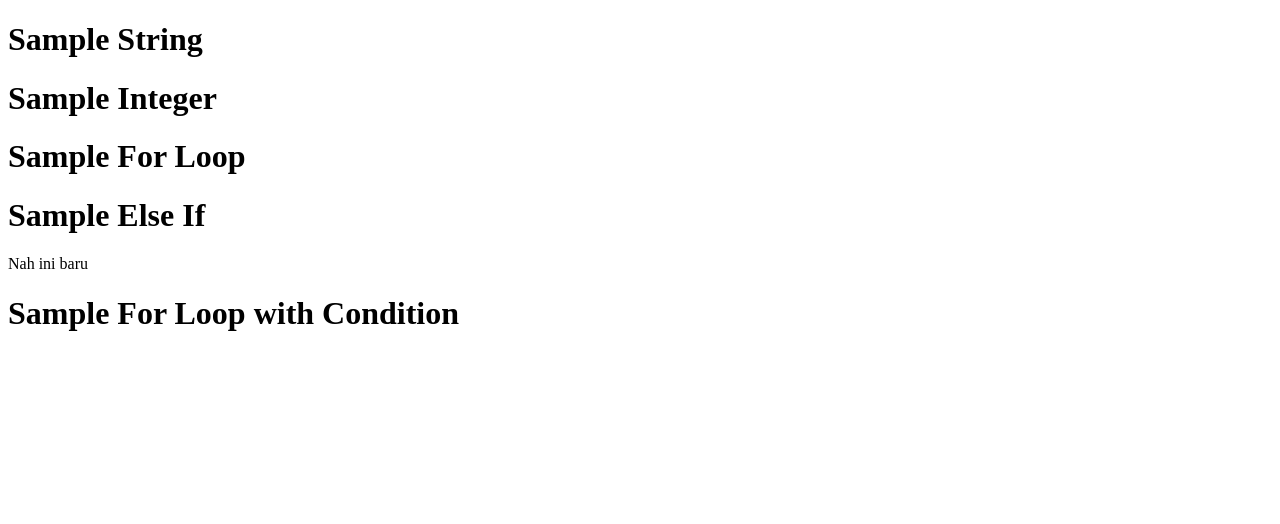
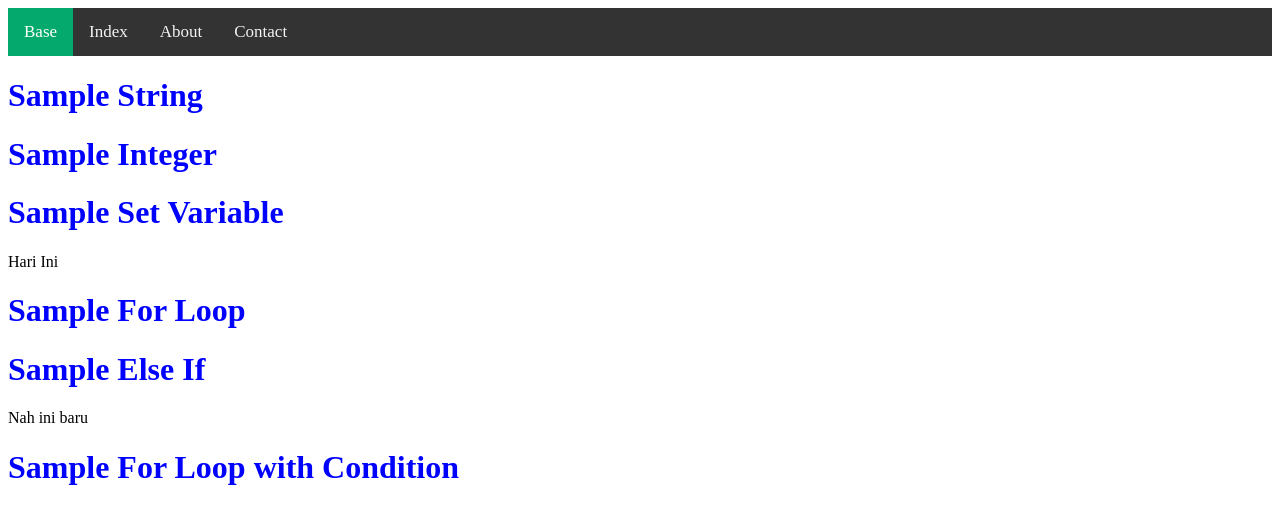
Before and after one commit to HafidhRzk/python_flask, a Flask app: template templates/index.html in a window 1280 px wide. Shown: the top 524 px of the page. Run offline with Flask 3, Linux system fonts and the light colour scheme; the template is opened without the code that fills it, so the values that code supplies are empty.

Commit message:
template

```diff
--- a/app.py
+++ b/app.py
@@ -3,7 +3,10 @@ from flask import Flask, render_template
 app = Flask(__name__)
 
 @app.route("/")
+def base():
+    return "Your Flask App Running in localhost:5000, Go to <a href='/index'>Index</a> Page"
 
+@app.route("/index")
 def index():
     samplesttr = "Ini String"
     sampleint = 120
@@ -11,6 +14,14 @@ def index():
     sampleif = "bukan"
     return render_template("index.html", str = samplesttr, int = sampleint, arr = samplearr, ifsamp = sampleif)
 
+@app.route("/about")
+def about():
+    return render_template("about.html")
+
+@app.route("/contact")
+def contact():
+    return render_template("contact.html")
+
 if __name__ == "__main__":
     app.run(debug=True)
 # end main
--- /dev/null
+++ b/templates/about.html
@@ -0,0 +1,6 @@
+<head>
+  <title>About Page</title>
+</head>
+{% extends "main.html" %} {% block content %}
+<h1>About Page</h1>
+{% endblock %}
--- /dev/null
+++ b/templates/contact.html
@@ -0,0 +1,6 @@
+<head>
+  <title>Contact Page</title>
+</head>
+{% extends "main.html" %} {% block content %}
+<h1>Contact Page</h1>
+{% endblock %}
--- a/templates/index.html
+++ b/templates/index.html
@@ -1,15 +1,17 @@
-<!DOCTYPE html>
-<html lang="en">
 <head>
-    <meta charset="UTF-8">
-    <meta name="viewport" content="width=device-width, initial-scale=1.0">
-    <title>Document</title>
+    <title>Index Page</title>
 </head>
-<body>
+{% extends "main.html" %}
+{% block content %}
     <h1>Sample String</h1>
     <p>{{ str }}</p>
     <h1>Sample Integer</h1>
     <p>{{ int }}</p>
+    <h1>Sample Set Variable</h1>
+    <div>
+        {% set newvar = "Hari Ini" %}
+        <p>{{ newvar }}</p>
+    </div>
     <h1>Sample For Loop</h1>
     <div>
         {% for data in arr %}
@@ -31,14 +33,14 @@
         {% for data in arr %}
             <li>
                 {% if "minggu" in data %}
-                kalo {{ data }} Libur
+                kalo {{ newvar }} {{ data }} Libur
                 {%elif "sabtu" in data %}
-                kalo {{ data }} Setengah Hari
+                kalo {{ newvar }} {{ data }} Setengah Hari
                 {% else %}
-                kalo {{ data }} Masuk
+                kalo {{ newvar }} {{ data }} Masuk
                 {% endif %}
             </li>
         {% endfor %}
     </div>
 </body>
-</html>
+{% endblock %}
--- /dev/null
+++ b/templates/main.html
@@ -0,0 +1,50 @@
+<!DOCTYPE html>
+<html lang="en">
+  <head>
+    <meta charset="UTF-8" />
+    <meta name="viewport" content="width=device-width, initial-scale=1.0" />
+    <title>Main Page</title>
+  </head>
+  <style>
+    /* Add a black background color to the top navigation */
+    .topnav {
+      background-color: #333;
+      overflow: hidden;
+    }
+
+    /* Style the links inside the navigation bar */
+    .topnav a {
+      float: left;
+      color: #f2f2f2;
+      text-align: center;
+      padding: 14px 16px;
+      text-decoration: none;
+      font-size: 17px;
+    }
+
+    /* Change the color of links on hover */
+    .topnav a:hover {
+      background-color: #ddd;
+      color: black;
+    }
+
+    /* Add a color to the active/current link */
+    .topnav a.active {
+      background-color: #04aa6d;
+      color: white;
+    }
+
+    h1 {
+      color: blue;
+    }
+  </style>
+  <body>
+    <div class="topnav">
+      <a class="active" href="/">Base</a>
+      <a href="/index">Index</a>
+      <a href="/about">About</a>
+      <a href="/contact">Contact</a>
+    </div>
+    {% block content %}{% endblock %}
+  </body>
+</html>
```
